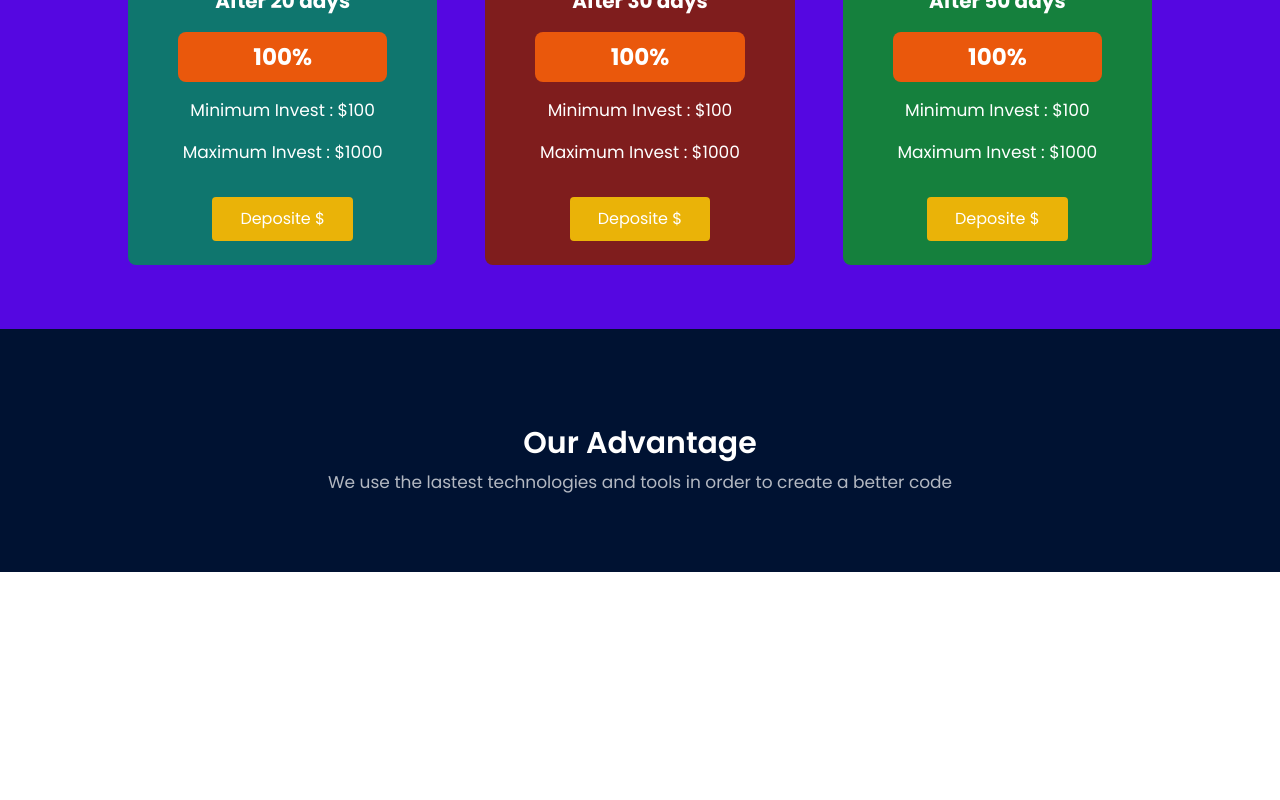
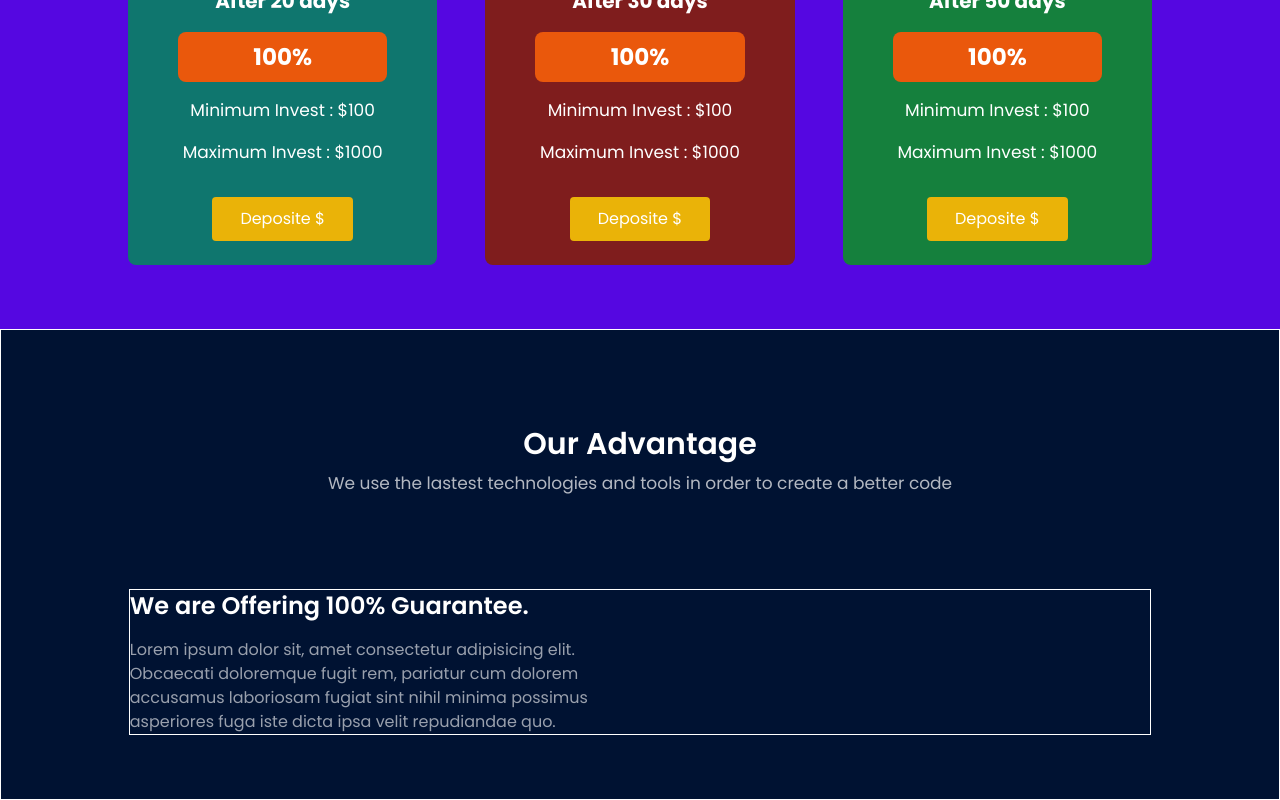
Before and after one commit to moonspark78/Invest-Project-NextJS, a Next.js app: page / in a window 1280 px wide. Shown: the part 2337-3137 px from the top of the page. Before the commit the page ends 2909 px from the top, so only its background shows below. Built offline with nearby package versions, Linux system fonts and the light colour scheme.

Commit message:
:tada: working on  the advantage section  :tada:

```diff
--- a/app/components/Home/Advantage/Advantage.tsx
+++ b/app/components/Home/Advantage/Advantage.tsx
@@ -3,10 +3,18 @@ import SectionHeading from '../../Helper/SectionHeading'
 
 const Advantage = () => {
   return (
-    <div className='pt-20 pb-16 bg-[#001232]'>
+    <div className='pt-20 pb-16 bg-[#001232] border border-white border-solid border-3'>
       {/* Section Heading */}
       <SectionHeading heading="Our Advantage"/>
-
+      <div className='w-4/5 mt-14 items-center md:mt-20 mx-auto grid grid-cols-1 lg:grid-cols-2 gap-12 border border-white border-solid border-3'>
+        {/* Text Content */}
+        <div>
+          <h1 className='text-lg md:text-2xl font-semibold text-white'>We are Offering 100% Guarantee.</h1>
+          <p className='text-white text-opacity-60 mt-4'>Lorem ipsum dolor sit, amet consectetur adipisicing elit. Obcaecati doloremque fugit rem,
+            pariatur cum dolorem accusamus laboriosam fugiat sint nihil minima possimus asperiores
+            fuga iste dicta ipsa velit repudiandae quo.</p>
+        </div>
+      </div>
     </div>
   )
 }
```
